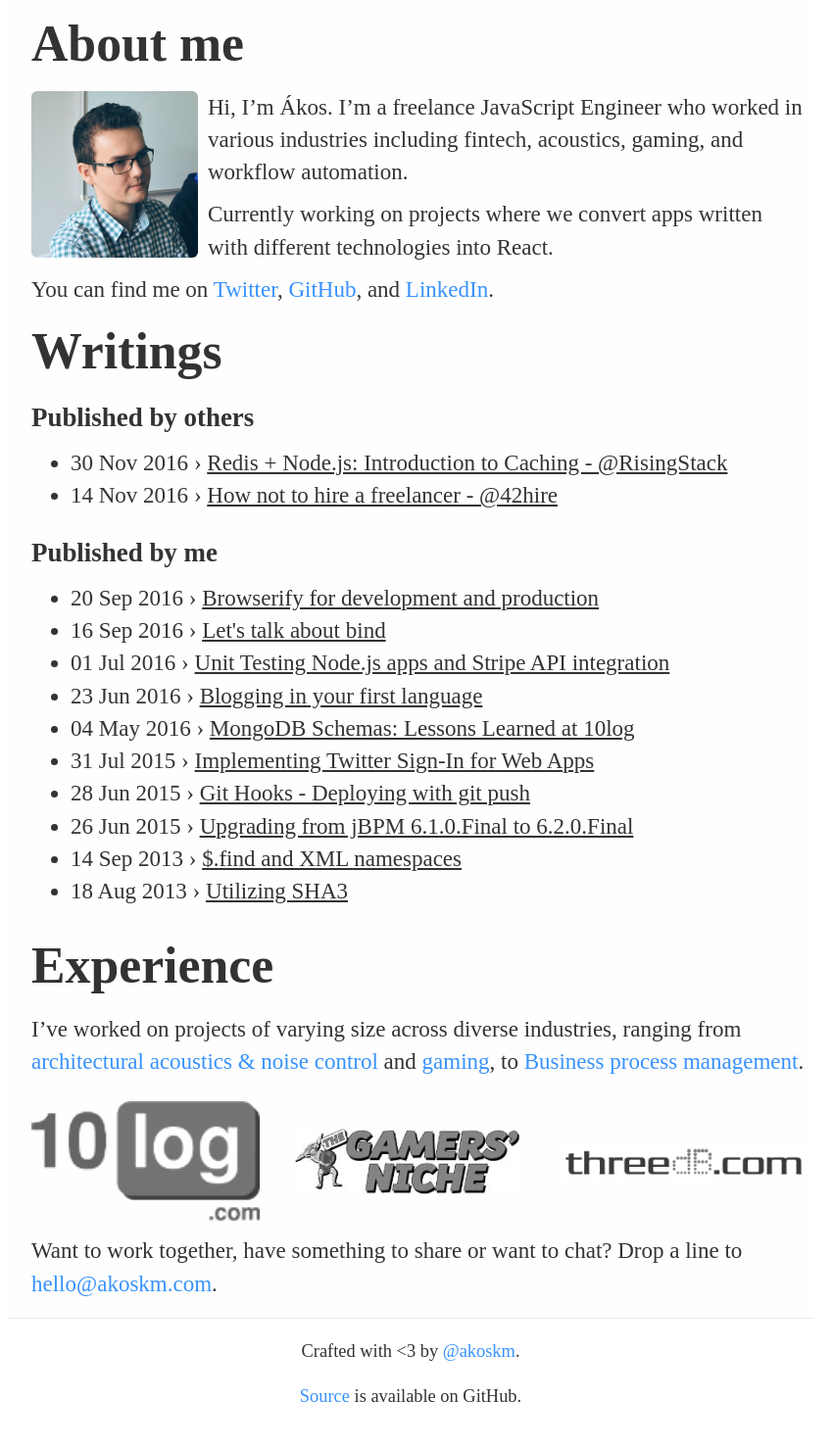
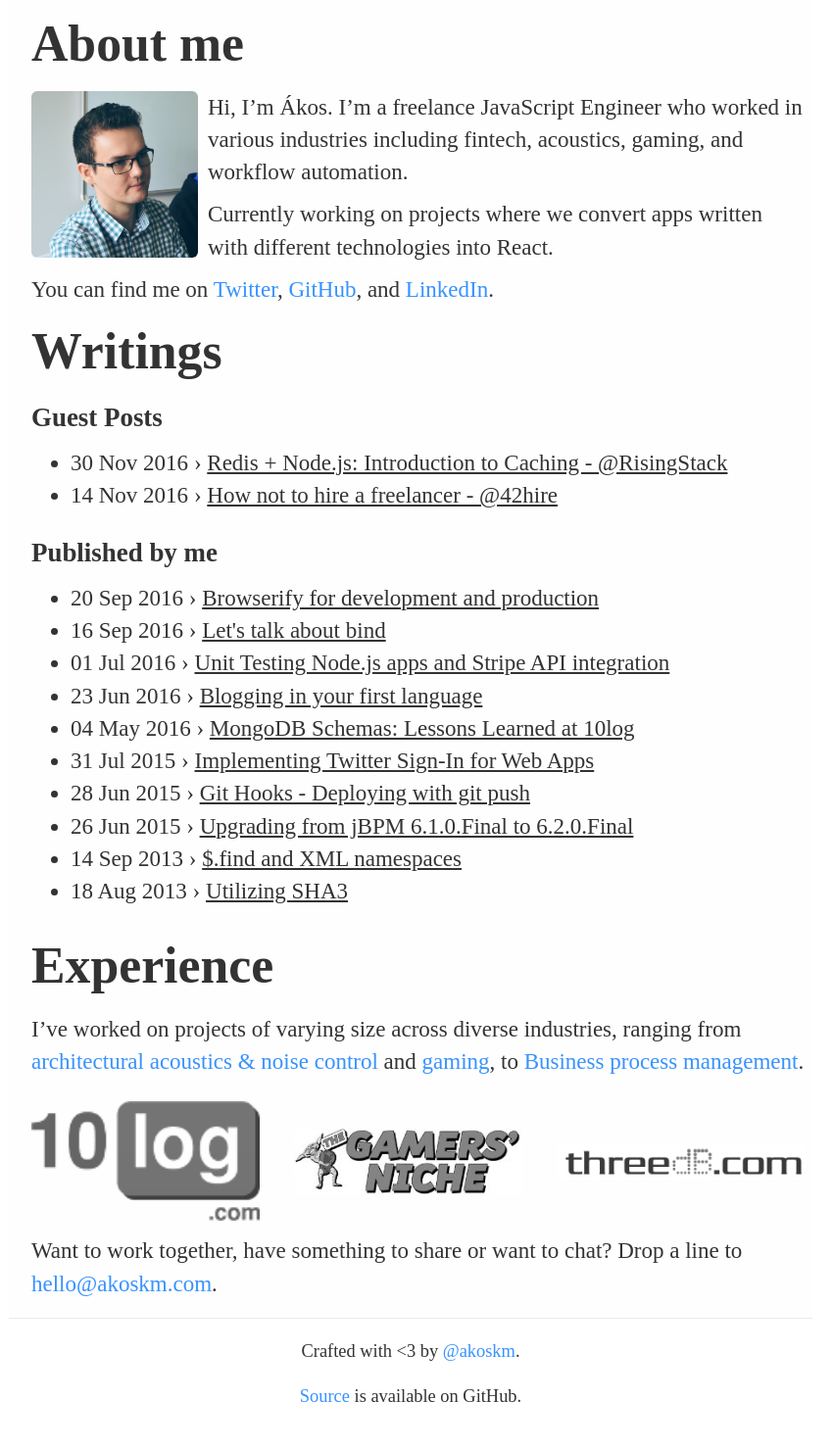
Before and after one commit to akoskm/akoskm.github.io, a Jekyll site: the page built from index.html, in a window 1280 px wide. Shown: the whole page at 98% size, without its empty margins (221-1071 px from the left). Built offline with Jekyll 4.4.1, drawn with Linux system fonts in a browser that asks for light colours; nearby versions of some CDN libraries; some web fonts are replaced; comment, search, counter and statistics services are not loaded.

Commit message:
Update index.html

```diff
--- a/index.html
+++ b/index.html
@@ -34,7 +34,7 @@ title: akoskm.com
   <div class="align">
     <div class="grid">
       <div class="col-1">
-        <h3>Published by others</h3>
+        <h3>Guest Posts</h3>
         <ul class="posts">
           {% for post in site.posts %}
               {% if post.draft == false and post.type == "3rdparty" %}
```
